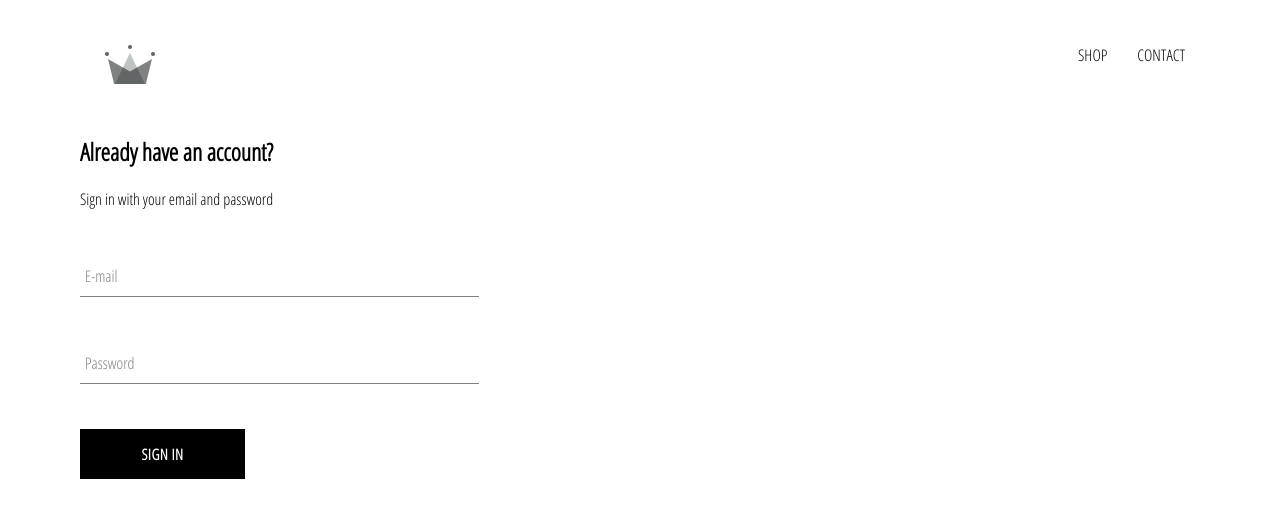
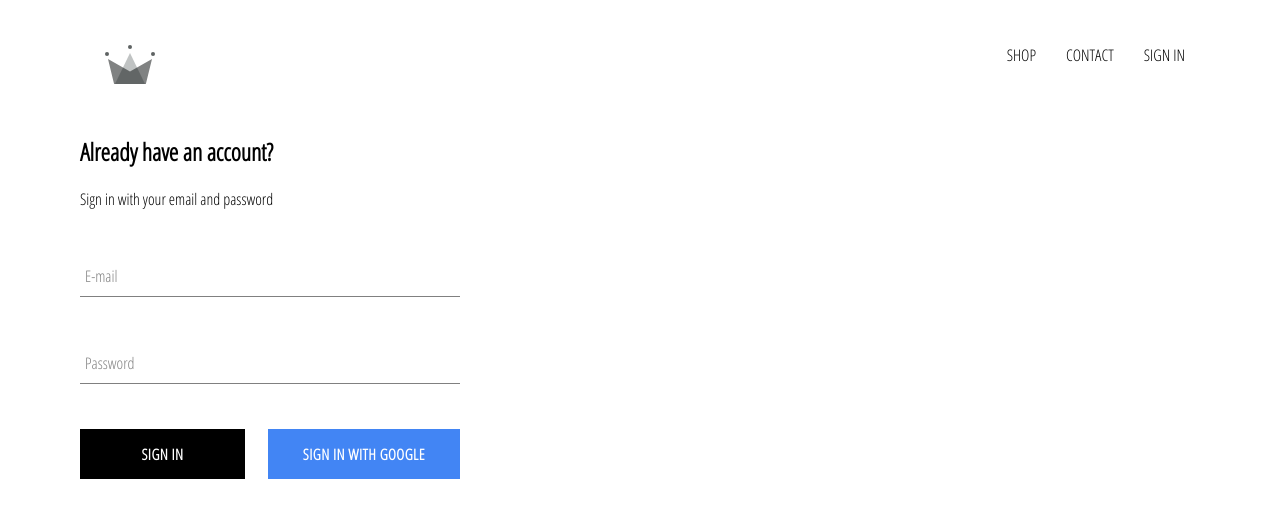
Before and after one commit to skrunic/crwn-clothing, a React (Create React App) app: page /signin in a window 1280 px wide. Shown: the top 518 px of the page. Built offline with nearby package versions, Linux system fonts and the light colour scheme; no server answers.

Commit message:
Firebase integration
Firebase configuration and implementation.
Sign in page auth and logout /w Google.

```diff
--- a/package.json
+++ b/package.json
@@ -6,6 +6,7 @@
     "@testing-library/jest-dom": "^4.2.4",
     "@testing-library/react": "^9.5.0",
     "@testing-library/user-event": "^7.2.1",
+    "firebase": "^7.17.1",
     "node-sass": "^4.14.1",
     "react": "^16.13.1",
     "react-dom": "^16.13.1",
--- a/src/App.css
+++ b/src/App.css
@@ -7,3 +7,7 @@
     text-decoration: none;
     color: black;
 }
+
+* {
+    box-sizing: border-box;
+}
--- a/src/App.js
+++ b/src/App.js
@@ -1,5 +1,7 @@
 // Libraries
 import React from 'react';
+
+import { auth } from './firebase/firebase.utils';
 
 // Components
 import { Switch, Route } from 'react-router-dom';
@@ -11,7 +13,29 @@
 // Styles
 import './App.css';
 
-function App() {
+class App extends React.Component {
+  constructor(props){
+    super(props);
+    this.state = {
+      currentUser: null
+    }
+  }
+
+  unsubscribeFromAuth = null;
+
+  componentDidMount(){
+    this.unsubscribeFromAuth = auth.onAuthStateChanged( user => {
+      this.setState({ currentUser: user });
+
+      console.log(user);
+    })
+  }
+
+  componentWillUnmount(){
+    this.unsubscribeFromAuth();
+  }
+
+  render() {
     return (
       <div>
         {
@@ -21,7 +45,7 @@
            * <Switch> switches views by rendering only the first match
            */
         }
-      <Header />
+        <Header currentUser={this.state.currentUser} />
         <Switch>
           <Route exact={true} path="/" component={HomePage}></Route>
           <Route path="/shop" component={ShopPage}></Route>
@@ -30,5 +54,6 @@
       </div>
     )
   }
+}
 
 export default App;
--- a/src/components/custom-button/custom-button.component.jsx
+++ b/src/components/custom-button/custom-button.component.jsx
@@ -2,8 +2,11 @@
 
 import './custom-button.styles.scss';
 
-const CustomButton = ({ children, ...otherProps }) => (
-    <button className="custom-button" {...otherProps}>
+const CustomButton = ({ children, isGoogleSignIn, ...otherProps }) => (
+    <button
+        className={`${isGoogleSignIn? 'google-sign-in' : ''} custom-button`}
+        {...otherProps}
+    >
         {children}
     </button>
 )
--- a/src/components/custom-button/custom-button.styles.scss
+++ b/src/components/custom-button/custom-button.styles.scss
@@ -19,4 +19,14 @@
     color: black;
     border: 1px solid black;
   }
+
+  &.google-sign-in {
+    background-color: #4285f4;
+    color: white;
+
+    &:hover {
+      background-color: #357ae8;
+      border: none;
+    }
+  }
 }
--- a/src/components/header/header.component.jsx
+++ b/src/components/header/header.component.jsx
@@ -1,5 +1,7 @@
 // Libraries
 import React from 'react';
+
+import { auth } from '../../firebase/firebase.utils';
 
 // Components
 import { Link } from 'react-router-dom';
@@ -8,7 +10,7 @@
 // Styles
 import './header.styles.scss';
 
-const Header = ({ name, price, imageUrl }) => (
+const Header = ({ currentUser }) => (
 
     <div className="header">
         <Link className="logo-container" to="/">
@@ -21,6 +23,12 @@
             <Link className="option" to="/contact">
                 CONTACT
             </Link>
+            {
+                currentUser?
+                <div className="option" onClick={() => auth.signOut()}> SIGN OUT </div>
+                :
+                <Link className="option" to="/signin"> SIGN IN </Link>
+            }
         </div>
     </div>
 )
--- a/src/components/header/header.styles.scss
+++ b/src/components/header/header.styles.scss
@@ -20,6 +20,7 @@
 
     .option {
       padding: 10px 15px;
+      cursor: pointer;
     }
   }
 }
--- a/src/components/sign-in/sign-in.component.jsx
+++ b/src/components/sign-in/sign-in.component.jsx
@@ -4,6 +4,8 @@
 // Components
 import FormInput from '../form-input/form-imput.component';
 import CustomButton from '../custom-button/custom-button.component';
+
+import { signInWithGoogle } from '../../firebase/firebase.utils';
 
 // Styles
 import './sign-in.styles.scss';
@@ -42,7 +44,12 @@
 
                     <FormInput name="password" type="password" value={this.state.password} handleChange={this.handleChange} label={"Password"} required/>
 
-                    <CustomButton type="submit"> Sign in </CustomButton>
+                    <div className="buttons">
+                        <CustomButton type="submit"> Sign in </CustomButton>
+                        <CustomButton onClick={signInWithGoogle} isGoogleSignIn>
+                            Sign in with Google
+                        </CustomButton>
+                    </div>
                 </form>
             </div>
         )
--- a/src/components/sign-in/sign-in.styles.scss
+++ b/src/components/sign-in/sign-in.styles.scss
@@ -1,9 +1,14 @@
 .sign-in {
-    width: 30vw;
+    width: 380px;
     display: flex;
     flex-direction: column;
 
     .title {
         margin: 10px 0;
     }
+
+    .buttons {
+        display: flex;
+        justify-content: space-between;
+    }
 }
--- /dev/null
+++ b/src/firebase/firebase.utils.js
@@ -0,0 +1,26 @@
+import firebase from 'firebase/app';
+import 'firebase/firestore';
+import 'firebase/auth';
+
+// Your web app's Firebase configuration
+const config = {
+    apiKey: "AIzaSyBFZdsdMPSo-_GWCyzblftZ7AD-k8j1yzg",
+    authDomain: "crwn-db-3c1b7.firebaseapp.com",
+    databaseURL: "https://crwn-db-3c1b7.firebaseio.com",
+    projectId: "crwn-db-3c1b7",
+    storageBucket: "crwn-db-3c1b7.appspot.com",
+    messagingSenderId: "784067957179",
+    appId: "1:784067957179:web:0d3241b3891baadc64b49e",
+    measurementId: "G-2154X4QJ98"
+};
+
+firebase.initializeApp(config);
+
+export const auth = firebase.auth();
+export const firestore = firebase.firestore();
+
+const provider = new firebase.auth.GoogleAuthProvider();
+provider.setCustomParameters({ prompt: 'select_account' });
+export const signInWithGoogle = () => auth.signInWithPopup(provider);
+
+export default firebase;
```
Also changed, not shown: 1 other file (tests, documents, lock files or other folders). Lines whose indentation alone changed are shown as unchanged.
